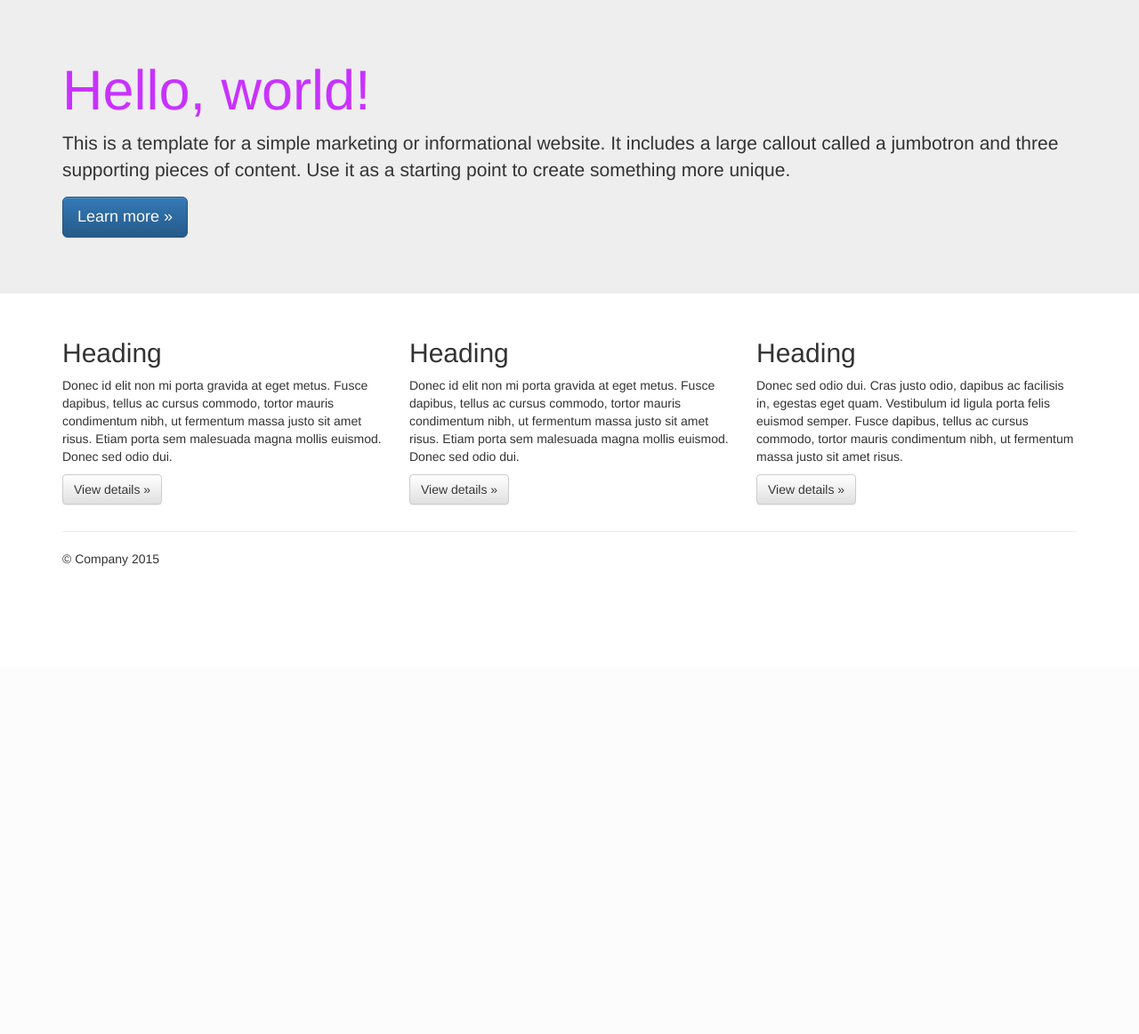
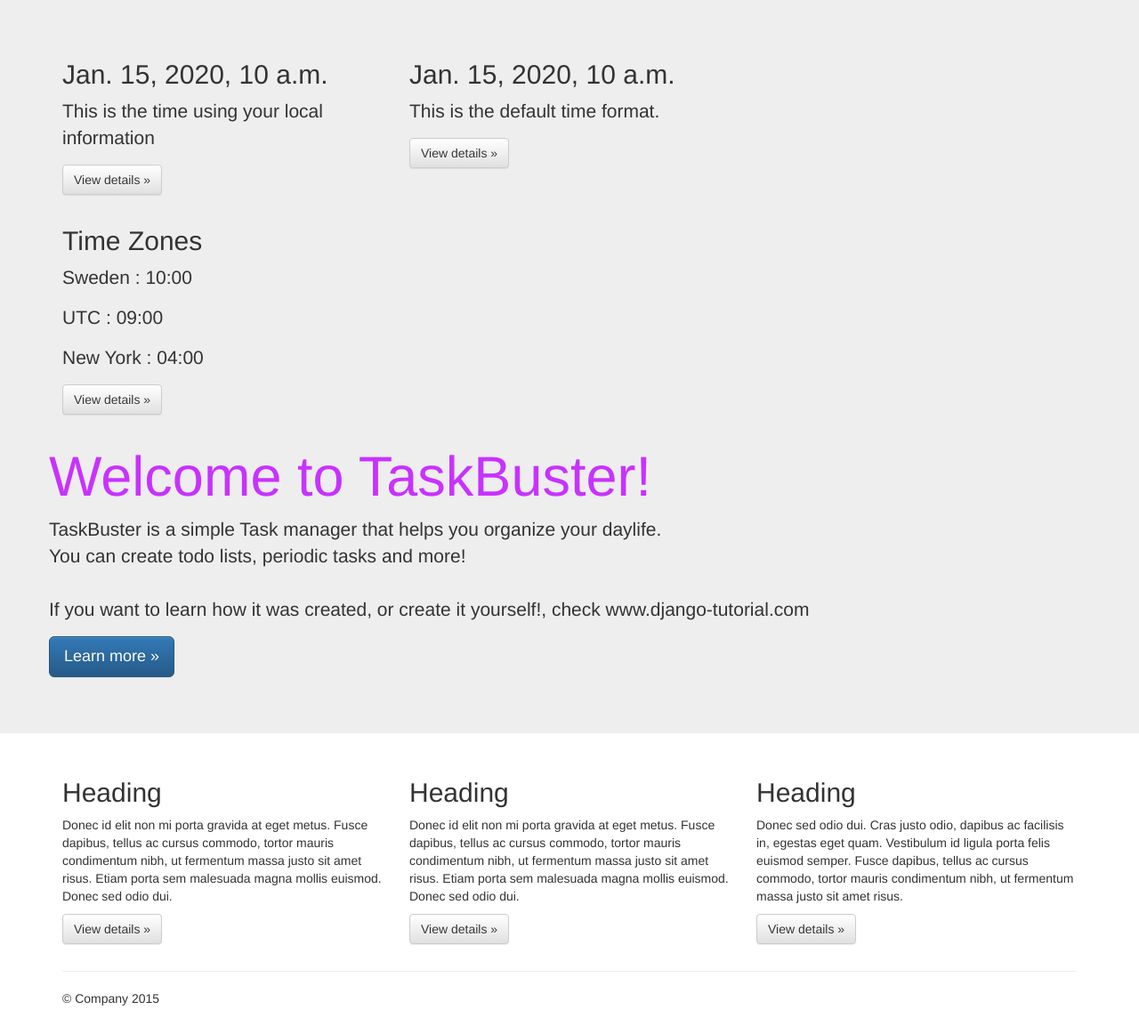
Before and after one commit to keithhearne/taskbuster-bolierplate, a Django app: template taskbuster/templates/taskbuster/index.html in a window 1280 px wide. Shown: the part 51-1213 px from the top of the page at 89% size. Before the commit the page ends 687 px from the top, so only its background shows below. Run offline with Django 3.2, Linux system fonts and the light colour scheme; the template is opened without the code that fills it: most values are stand-ins (such as "Sample title", 1, 10 or a date in 2020); some libraries are stand-ins or nearby versions.

Commit message:
Internationalization and localization

```diff
--- a/requirements/development.txt
+++ b/requirements/development.txt
@@ -1 +1,2 @@
 -r base.txt
+pytz==2015.4
--- a/requirements/testing.txt
+++ b/requirements/testing.txt
@@ -1,3 +1,4 @@
 -r base.txt
 Selenium==2.47.3
 coverage==3.7.1
+pytz==2015.4
--- a/taskbuster/templates/taskbuster/index.html
+++ b/taskbuster/templates/taskbuster/index.html
@@ -1,13 +1,40 @@
 {% extends "base.html" %}
+{% load tz %}
+{% load i18n %}
+{% load l10n %}
 {% block head_title %}TaskBuster Django Tutorial{% endblock %}
 
 {% block content %}
 <!-- Main jumbotron for a primary marketing message or call to action -->
     <div class="jumbotron">
       <div class="container">
-        <h1>Hello, world!</h1>
-        <p>This is a template for a simple marketing or informational website. It includes a large callout called a jumbotron and three supporting pieces of content. Use it as a starting point to create something more unique.</p>
+      	<div class="row">
+      	<div class="col-md-4">
+      		<h2 id="local-date">{{today}}</h2>
+      		<p>This is the time using your local information </p>
+      		<p><a class="btn btn-default" href="#" role="button">View details &raquo;</a></p>
+      	</div>
+      	<div class="col-md-4">
+      		<h2 id="non-local-date">{{today|unlocalize}}</h2>
+      		<p>This is the default time format.</p>
+      		<p><a class="btn btn-default" href="#" role="button">View details &raquo;</a></p>
+      	</div>
+	</div>
+      	<div class="row">
+      	<div class="col-md-12">
+      		<h2>Time Zones</h2>
+      		<p> Sweden : <span id="time-tz">{{now|time:"H:i"}}</span></p>
+      		<p> UTC : <span id="time-utc">{{now|utc|time:"H:i"}}</span></p>
+      		<p> New York : <span id="time-ny">{{now|timezone:"America/New_York"|time:"H:i"}}</span></p>
+      		<p><a class="btn btn-default" href="#" role="button">View details &raquo;</a></p>
+      	</div>
+	</div>
+
+      	<div class="row">
+        <h1>{% trans "Welcome to TaskBuster!" %}</h1>
+        <p>{% blocktrans %}TaskBuster is a simple Task manager that helps you organize your daylife. </br> You can create todo lists, periodic tasks and more! </br></br> If you want to learn how it was created, or create it yourself!, check www.django-tutorial.com{% endblocktrans %}</p>
         <p><a class="btn btn-primary btn-lg" href="#" role="button">Learn more &raquo;</a></p>
+	</div>
       </div>
     </div>
 {% endblock %}
--- a/taskbuster/urls.py
+++ b/taskbuster/urls.py
@@ -1,13 +1,14 @@
 from django.conf.urls import include, url
 from django.contrib import admin
+from django.conf.urls.i18n import i18n_patterns
 
 from .views import home, home_files
 
 urlpatterns = [
-    # Examples:
+    url(r'^(?P<filename>(robots.txt)|(humans.txt))$', home_files, name='home-files'),
+]
+
+urlpatterns += i18n_patterns(
     url(r'^$', home, name='home'),
-    url(r'^(?P<filename>(robots.txt)|(humans.txt))$', home_files, name='home-files'),
-    # url(r'^blog/', include('blog.urls')),
-
     url(r'^admin/', include(admin.site.urls)),
-]
+)
```
Also changed, not shown: functional_tests/test_all_users.py (+50 -19 lines), taskbuster/settings/base.py (+13 -1 lines), taskbuster/test.py (+9 -6 lines), taskbuster/views.py (+6 -2 lines), taskbuster/locale/sv/LC_MESSAGES/django.po (added), 1 other file.
